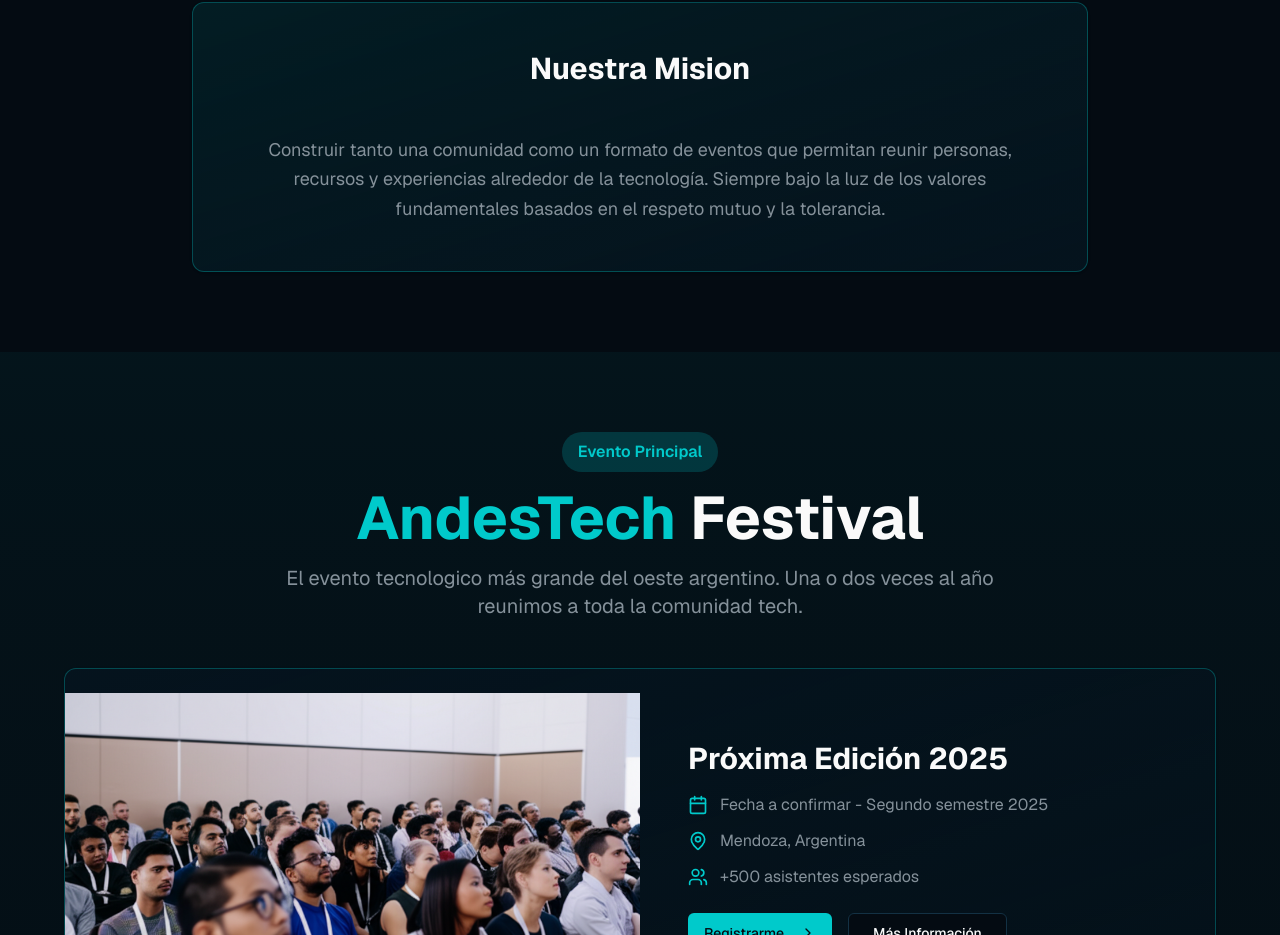
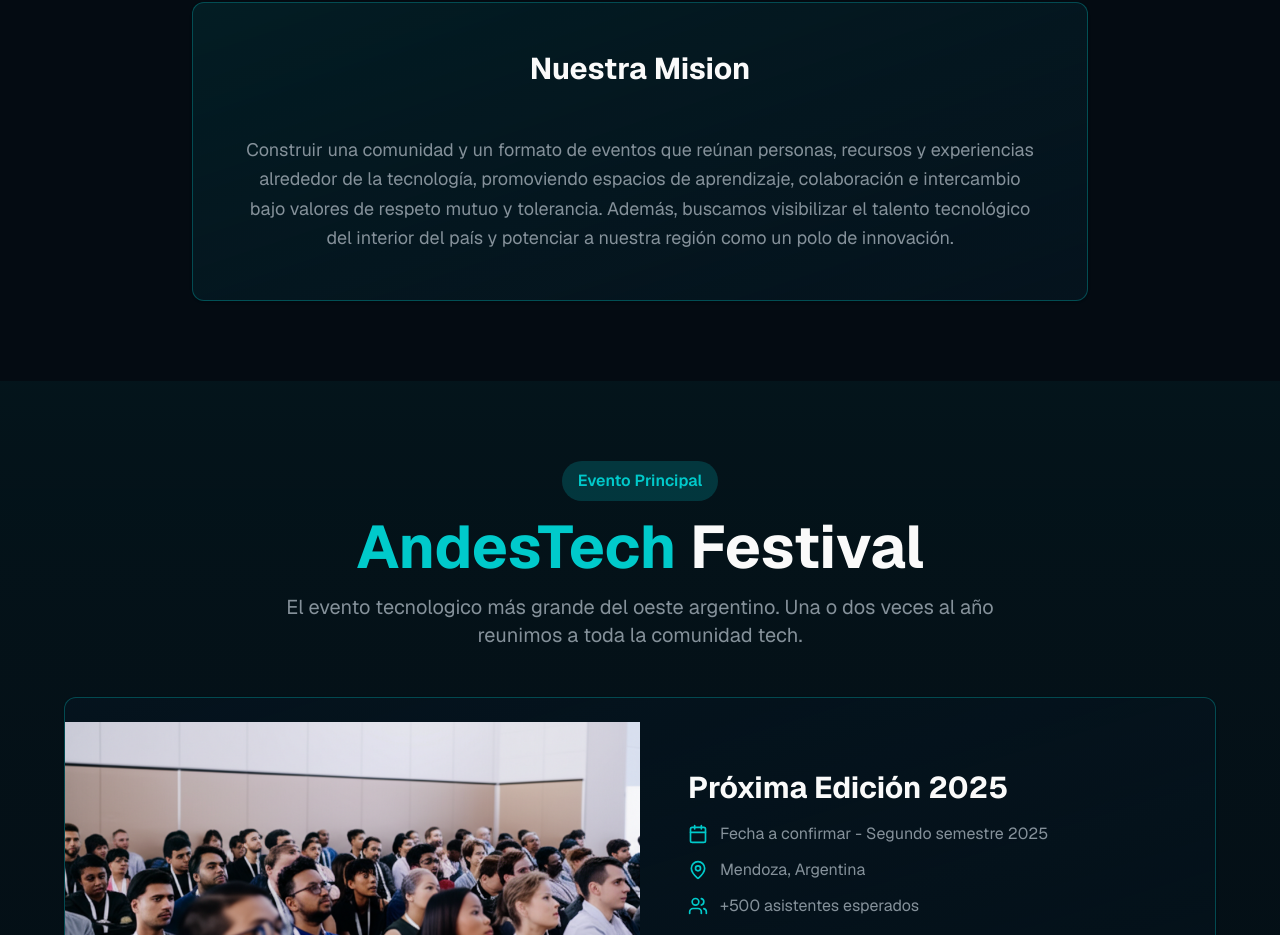
Before and after one commit to Vanetizen22/v0-andestech-landing, a Next.js app: page / in a window 1280 px wide. Shown: the part 2968-3903 px from the top of the page. Built offline with nearby package versions, Linux system fonts and the light colour scheme.

Commit message:
Update activities-section.tsx

```diff
--- a/components/activities-section.tsx
+++ b/components/activities-section.tsx
@@ -58,9 +58,8 @@ export function ActivitiesSection() {
         <Card className="p-6 sm:p-12 bg-gradient-to-br from-primary/10 to-card border-primary/30 max-w-4xl mx-auto">
           <h3 className="text-2xl sm:text-3xl font-bold text-center mb-4 sm:mb-6">Nuestra Mision</h3>
           <p className="text-base sm:text-lg text-muted-foreground text-center text-pretty leading-relaxed">
-            Construir tanto una comunidad como un formato de eventos que permitan reunir personas, recursos y
-            experiencias alrededor de la tecnología. Siempre bajo la luz de los valores fundamentales basados en el
-            respeto mutuo y la tolerancia.
+            Construir una comunidad y un formato de eventos que reúnan personas, recursos y experiencias alrededor de la tecnología, promoviendo espacios de aprendizaje, colaboración e intercambio bajo valores de respeto mutuo y tolerancia.
+Además, buscamos visibilizar el talento tecnológico del interior del país y potenciar a nuestra región como un polo de innovación.
           </p>
         </Card>
       </div>
```
